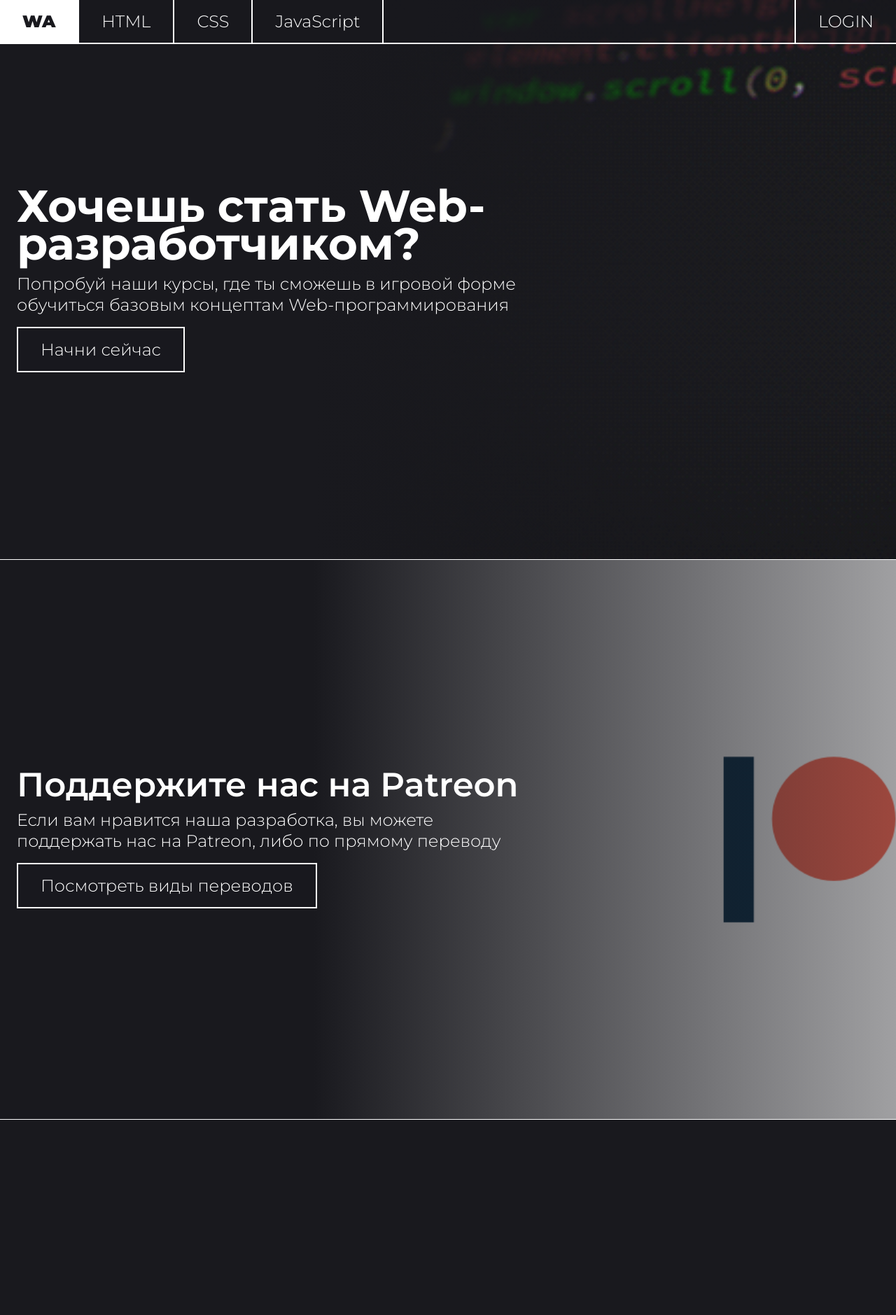
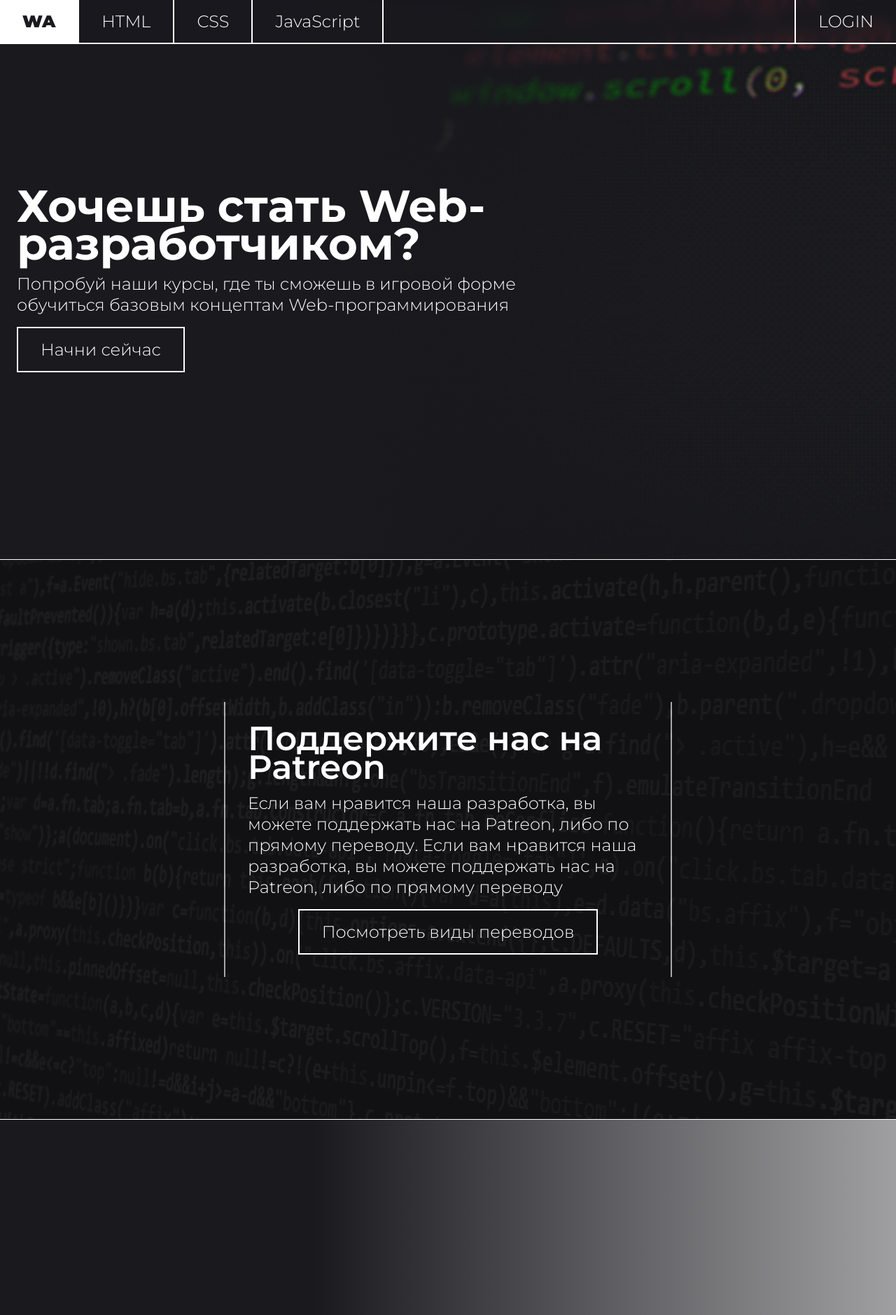
Before and after one commit to geroi657/webApp, a React (Vite) app: page / in a window 1280 px wide. Shown: the top 1879 px of the page at 70% size. Before the commit the page ends 1600 px from the top, so only its background shows below. Built offline with nearby package versions, Linux system fonts and the light colour scheme.

Commit message:
Fifth commit

```diff
--- a/src/App.jsx
+++ b/src/App.jsx
@@ -3,6 +3,7 @@ import Container from './components/container/container.jsx';
 import Header from './components/header/header.jsx';
 import Wrapper from './components/wrapper/wrapper.jsx';
 import Left_B from './components/left_B/left_B.jsx';
+import Center_B from './components/Center_B/center_B.jsx';
 
 export default function App() {
   return (
@@ -18,6 +19,14 @@ export default function App() {
           backgroundURL={"/src/assets/giphy.gif"}></Left_B>
         </Container>
         <Container>
+          <Center_B
+          level={"2"}
+          headingContent={"Поддержите нас на Patreon"}
+          paragraphContent={"Если вам нравится наша разработка, вы можете поддержать нас на Patreon, либо по прямому переводу. Если вам нравится наша разработка, вы можете поддержать нас на Patreon, либо по прямому переводу"}
+          buttonContent={"Посмотреть виды переводов"}
+          backgroundURL={"/src/assets/150199145759869221741317 1.png"}></Center_B>
+        </Container>
+        <Container>
         <Left_B
           level={"2"}
           headingContent={"Поддержите нас на Patreon"}
@@ -25,6 +34,14 @@ export default function App() {
           buttonContent={"Посмотреть виды переводов"}
           backgroundURL={"/src/assets/downloads_logomark_color_on_white@2x.png"}></Left_B>
         </Container>
+        <Container>
+          <Center_B
+          level={"2"}
+          headingContent={"Поддержите нас на Patreon"}
+          paragraphContent={"Если вам нравится наша разработка, вы можете поддержать нас на Patreon, либо по прямому переводу. Если вам нравится наша разработка, вы можете поддержать нас на Patreon, либо по прямому переводу"}
+          buttonContent={"Посмотреть виды переводов"}
+          backgroundURL={"/src/assets/150199145759869221741317 1.png"}></Center_B>
+        </Container>
       </Wrapper>
     </>
   )
--- a/src/components/Center_B/center_B.css
+++ b/src/components/Center_B/center_B.css
@@ -1,7 +1,30 @@
 .center_B{
+    top: 0;
+    bottom: 0;
     position: absolute;
-    bottom: 0;
+    height: 100%;
+    width: 100%;
+    display: flex;
+    align-items: center;
+    justify-content: center;
+}
+
+.center_B__container{
+    border-right: 2px solid #FFFFFF;
+    border-left: 2px solid #FFFFFF;
+    max-width: 50%;
+    padding: 2rem;
+    display: flex;
+    flex-direction: column;
+    row-gap: 1rem;
+    align-items: center;
+}
+
+.center_B__background{
+    position: absolute;
     top: 0;
-    height: 100vh;
+    right: 0;
     width: 100%;
+    height: 100%;
+    z-index: 0;
 }
--- a/src/components/Center_B/center_B.jsx
+++ b/src/components/Center_B/center_B.jsx
@@ -1,11 +1,18 @@
+import './center_B.css';
+
 import Heading from "/src/components/heading/heading.jsx";
 import Paragraph from "/src/components/paragraph/paragraph.jsx";
+import Button from '../button/button';
 
-export default function Center_B(level, headingContent, paragraphContent) {
-    <div className="center_B">
-        <div className="center_B__container">
-            <Heading level={ level } headingContent={ headingContent }></Heading>
-            <Paragraph paragraphContent={ paragraphContent }></Paragraph>
+export default function Center_B({level, headingContent, paragraphContent, buttonContent, backgroundURL}) {
+    return(
+        <div className="center_B">
+            <img src={ backgroundURL } className="center_B__background" alt="nope"/>
+            <div className="center_B__container">
+                <Heading level={ level } headingContent={ headingContent }></Heading>
+                <Paragraph paragraphContent={ paragraphContent }></Paragraph>
+                <Button text={ buttonContent }></Button>
+            </div>
         </div>
-    </div>
+    );
 }
--- a/src/components/button/button.css
+++ b/src/components/button/button.css
@@ -2,7 +2,6 @@
     border: solid 2px #FFFFFF;
     padding: 1rem 2rem;
     transition: all 0.125s;
-    background-color: rgba(25, 25, 30, 0.5);
     z-index: 1;
 }
 
--- a/src/components/header/header.css
+++ b/src/components/header/header.css
@@ -1,6 +1,7 @@
 .header{
     position: fixed;
     width: 100%;
-    z-index: 1;
+    z-index: 2;
     top: 0;
+    backdrop-filter: blur(10px);
 }
```
Also changed, not shown: src/assets/150199145759869221741317 1.png (added).
